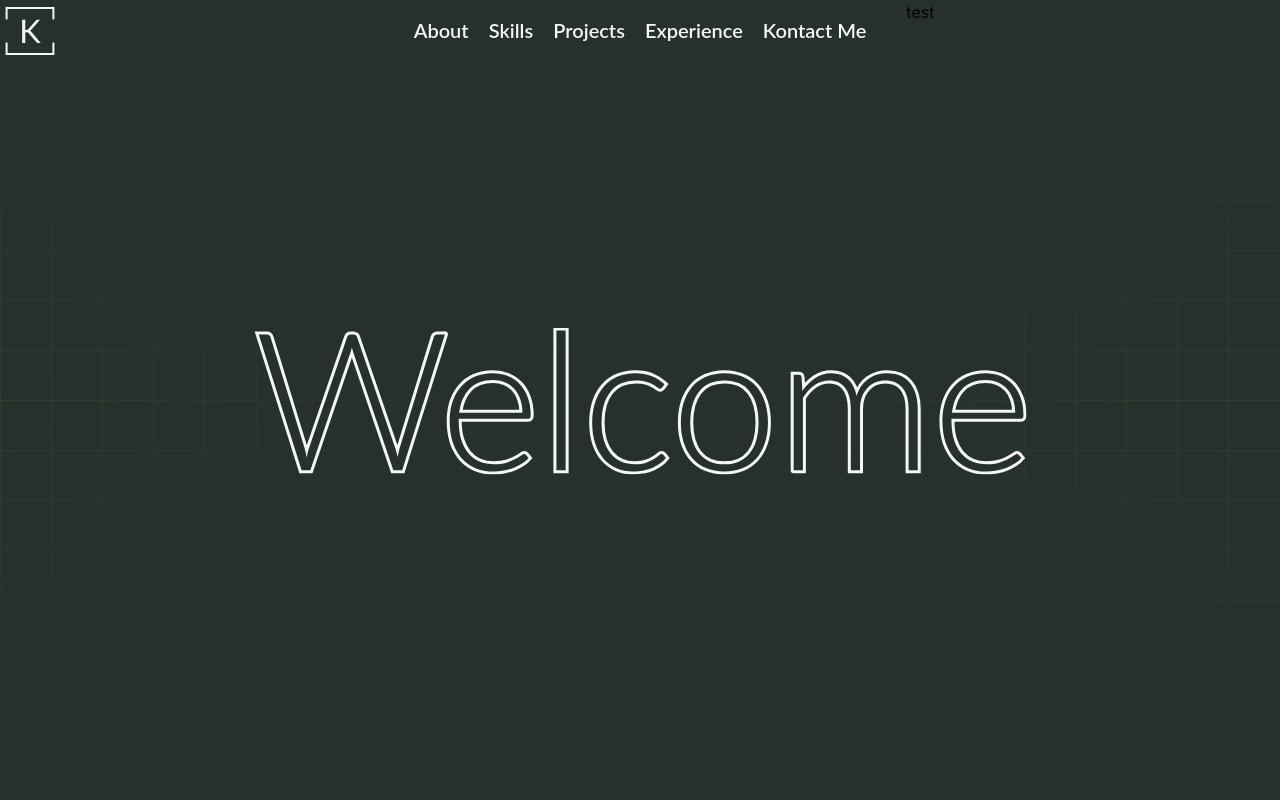
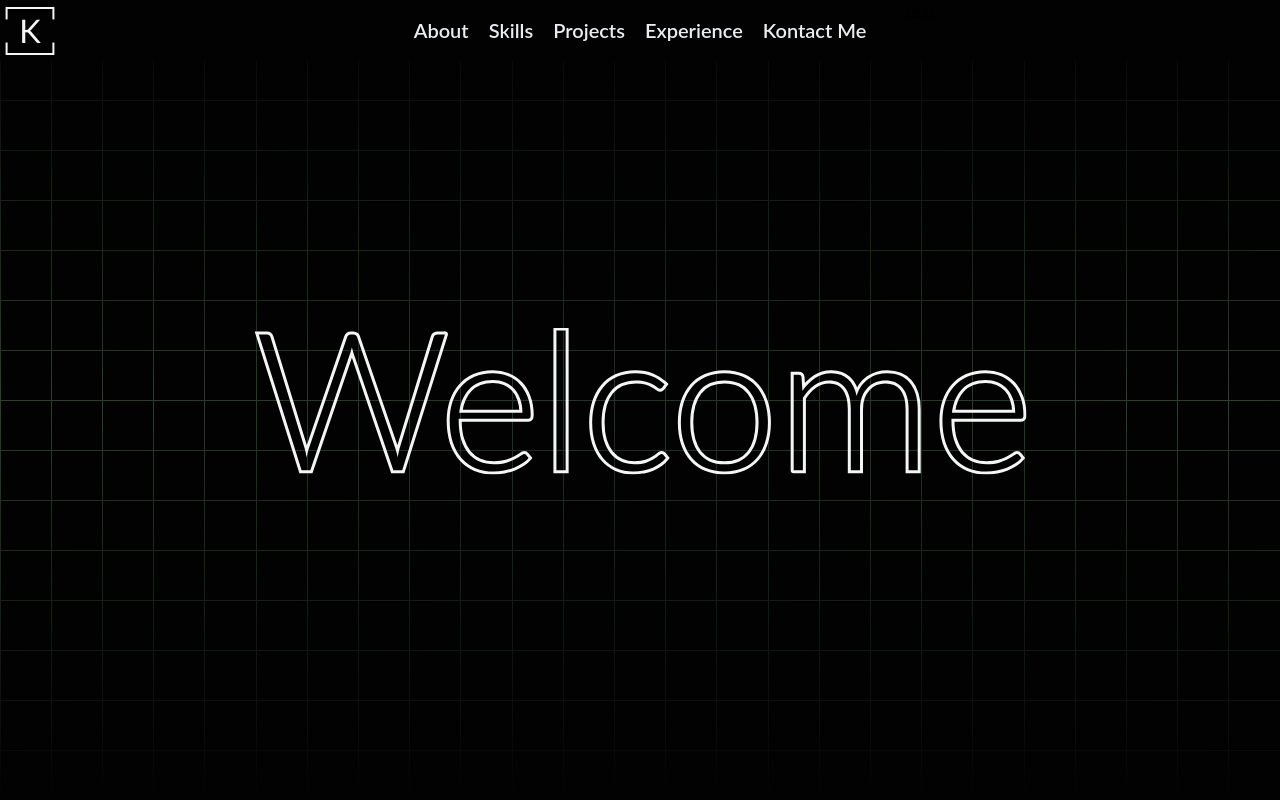
Before and after one commit to TheDeafOne/NPT, a Next.js app: page / in a window 1280 px wide. Shown: the top 800 px of the page. Built offline with nearby package versions, Linux system fonts and the light colour scheme; what next would draw is missing.

Commit message:
good color scheme

```diff
--- a/src/styles/globals.css
+++ b/src/styles/globals.css
@@ -16,6 +16,8 @@
   }
 }
 
+
+
 body {
   /* color: rgb(var(--foreground-rgb)); */
   /* background: linear-gradient(to bottom,
--- a/tailwind.config.js
+++ b/tailwind.config.js
@@ -31,13 +31,35 @@ module.exports = {
           'conic-gradient(from 180deg at 50% 50%, var(--tw-gradient-stops))',
       },
       colors: {
-        'text': '#f4f6f5',
-        'background': '#26302c',
-        'primary-button': '#b5cab4',
-        'secondary-button': '#f3fcf6',
-        'accent': '#2A3833',
-        'primary': '#1A3511'
-      },
+        'text': '#e9edf2',
+        'background': '#030203',
+        'primary': '#bccad7',
+        'secondary': '#141f29',
+        'accent': '#577694',
+       },
+      // colors: {
+      //   'text': '#e0e8f0',
+      //   'background': '#0a0f15',
+      //   'primary': '#628ab2',
+      //   'secondary': '#141f29',
+      //   'accent': '#5b85ae',
+      //  },
+      // colors: {
+      //   'text': '#101623',
+      //   'background': '#edf1f7',
+      //   'primary': '#6481b9',
+      //   'secondary': '#d8dfee',
+      //   'accent': '#4d6dac',
+      //  },
+      // colors: {
+      //   'text': '#000000',
+      //   'background': '#f4f5fb',
+      //   'primary': '#a1acd9',
+      //   'secondary': '#c5cce7',
+      //   'accent': '#41549f',
+      //  },
+
+
       fontFamily: {
         lato: [
           '"Lato"',
```
